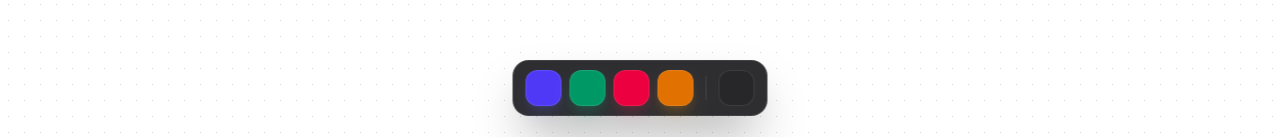
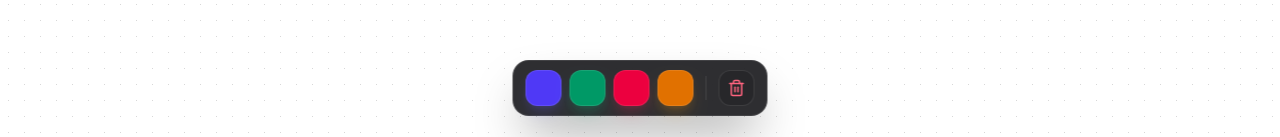
Before and after one commit to itshakemd/Void_board, a Next.js app: page / in a window 1280 px wide. Shown: the part 660-797 px from the top of the page. Built offline with nearby package versions, Linux system fonts and the light colour scheme.

Commit message:
feat: add delete icon to the bottom bar action button

```diff
--- a/components/layout/BottomBar.tsx
+++ b/components/layout/BottomBar.tsx
@@ -1,3 +1,5 @@
+import { Trash2 } from "lucide-react";
+
 interface BottomBarProps {
   onAddNode: (color: string) => void;
 }
@@ -25,10 +27,10 @@ export function BottomBar({ onAddNode }: BottomBarProps) {
         ))}
         <div className="w-px h-6 bg-white/10 mx-1" />
         <button
-          className="h-9 w-9 rounded-xl bg-zinc-800 hover:bg-zinc-700 text-white transition-all duration-200 flex items-center justify-center border border-white/10 active:scale-90"
-          aria-label="More"
+          className="h-9 w-9 rounded-xl bg-zinc-800 hover:bg-zinc-700 text-rose-400 transition-all duration-200 flex items-center justify-center border border-white/10 active:scale-90"
+          aria-label="Delete"
         >
-          {/* Button content empty */}
+          <Trash2 size={18} />
         </button>
       </div>
     </div>
```
